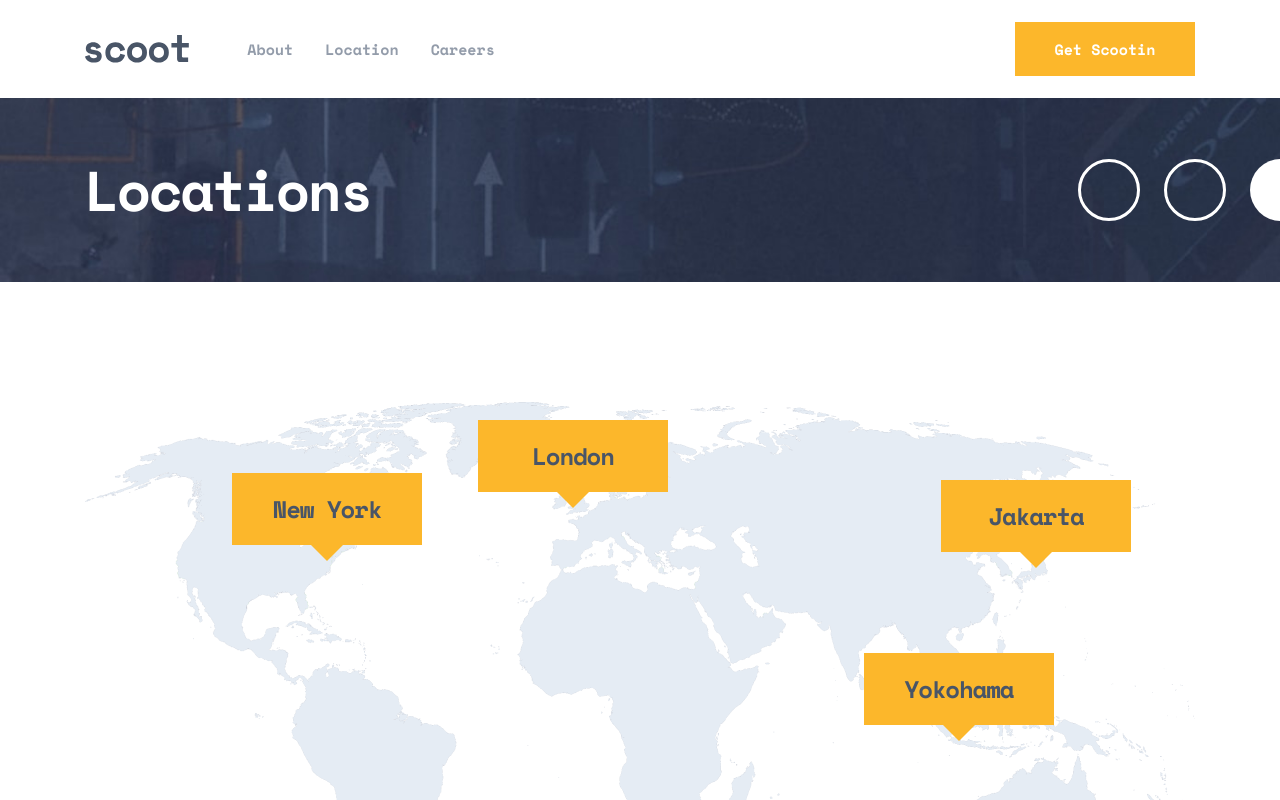
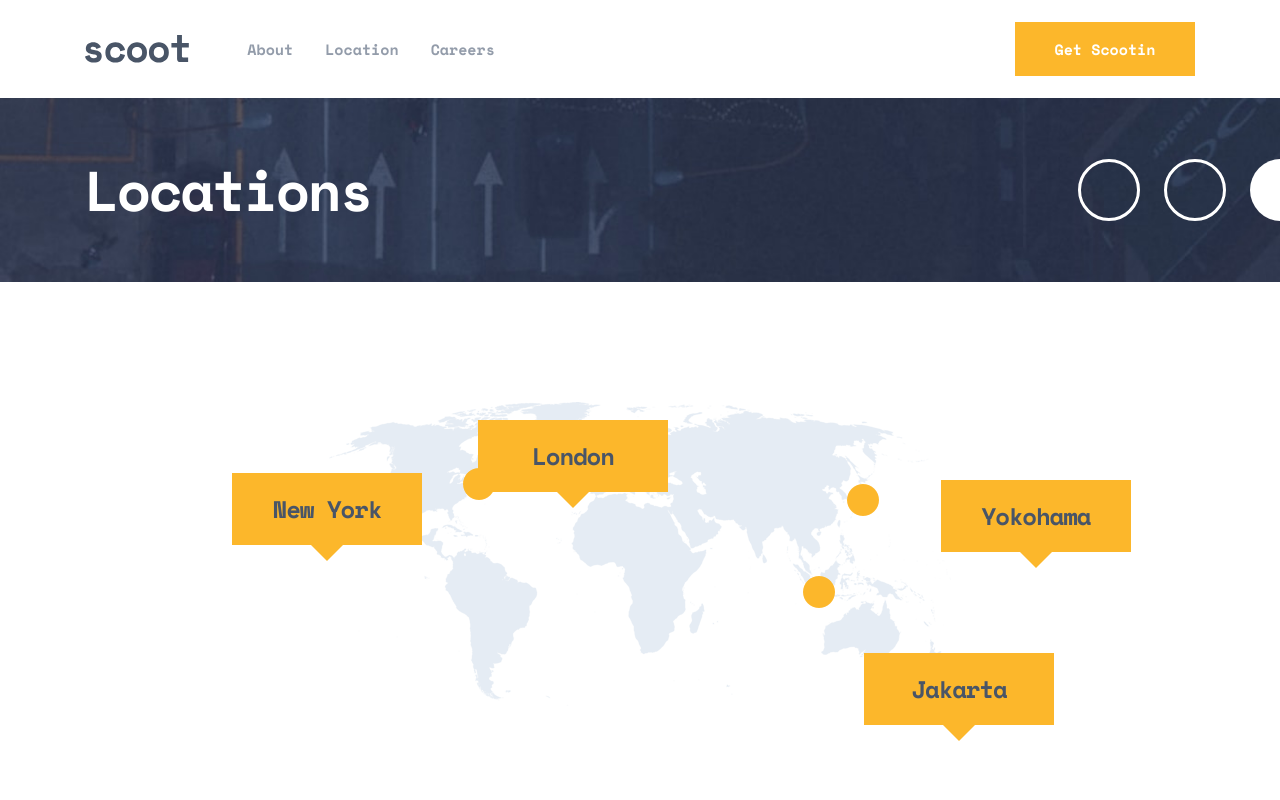
Before and after one commit to aniru-dh21/Scoot-Multi-Page-Website, a React (Vite) app: page /locations in a window 1280 px wide. Shown: the top 800 px of the page. Built offline with nearby package versions, Linux system fonts and the light colour scheme.

Commit message:
Update Locations.tsx

```diff
--- a/src/pages/Locations.tsx
+++ b/src/pages/Locations.tsx
@@ -31,10 +31,10 @@ export default function Locations() {
                 London
               </li>
               <li className="py-[1.375rem] bg-light-yellow md:bg-yellow md:absolute md:w-full md:max-w-[120px] md:top-[169px] md:left-[480px] md:py-0 xl:max-w-[190px] xl:py-[1.375rem] xl:left-[856px] xl:top-[78px] relative location-item">
-                Jakarta
+                Yokohama
               </li>
               <li className="py-[1.375rem] bg-light-yellow md:bg-yellow md:absolute md:w-full md:max-w-[120px] md:top-[65px] md:left-[530px] md:py-0 xl:max-w-[190px] xl:py-[1.375rem] xl:left-[779px] xl:top-[251px] relative location-item">
-                Yokohama
+                Jakarta
               </li>
             </ul>
           </div>
```
